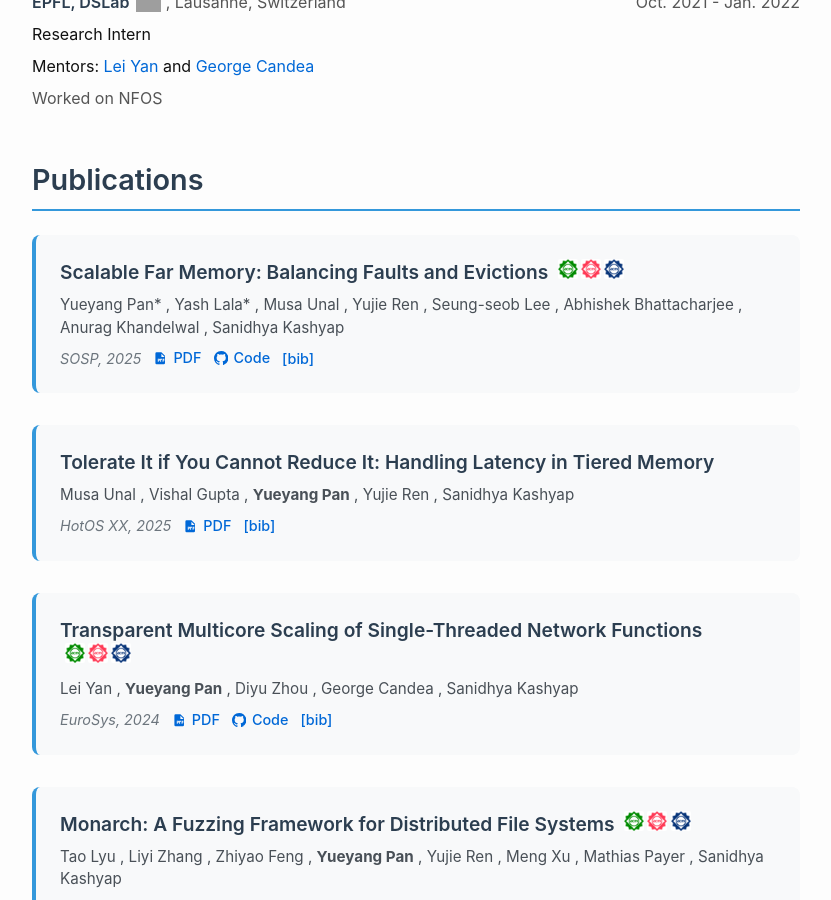
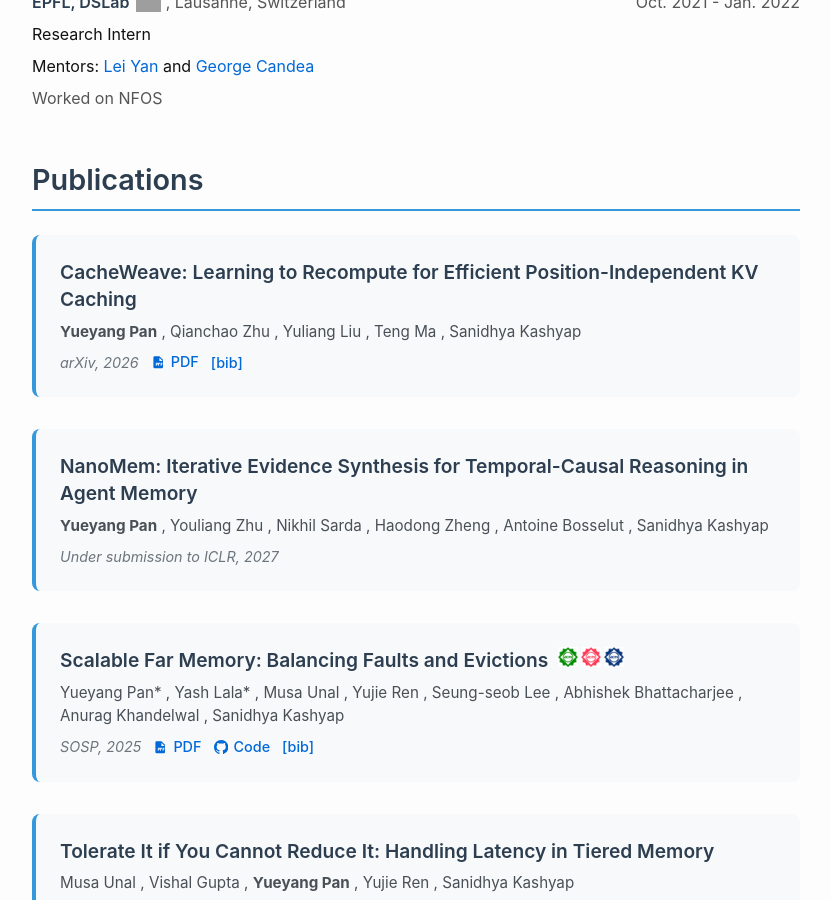
Before and after one commit to PanJason/panjason.github.io, a Jekyll site: the page built from index.markdown, in a window 1280 px wide and 900 px high, scrolled down 1815 px. Shown: the whole window, without its empty margins (224-1055 px from the left). Built offline with Jekyll 4.4.1, drawn with Linux system fonts in a browser that asks for light colours; grey boxes are pictures that could not be loaded.

Commit message:
[Pub] Update pub

```diff
--- a/_data/publications.yml
+++ b/_data/publications.yml
@@ -1,3 +1,23 @@
+- title: "CacheWeave: Learning to Recompute for Efficient Position-Independent KV Caching"
+  authors: ["Yueyang Pan", "Qianchao Zhu", "Yuliang Liu", "Teng Ma", "Sanidhya Kashyap"]
+  venue: "arXiv"
+  year: 2026
+  links:
+    pdf: "https://arxiv.org/pdf/2611.01735"
+  bibtex: |
+    @misc{pan2026cacheweave,
+      title = {CacheWeave: Learning to Recompute for Efficient Position-Independent KV Caching},
+      author = {Pan, Yueyang and Zhu, Qianchao and Liu, Yuliang and Ma, Teng and Kashyap, Sanidhya},
+      year = {2026},
+      eprint = {2611.01735},
+      archivePrefix = {arXiv}
+    }
+
+- title: "NanoMem: Iterative Evidence Synthesis for Temporal-Causal Reasoning in Agent Memory"
+  authors: ["Yueyang Pan", "Youliang Zhu", "Nikhil Sarda", "Haodong Zheng", "Antoine Bosselut", "Sanidhya Kashyap"]
+  venue: "Under submission to ICLR"
+  year: 2027
+
 - title: "Scalable Far Memory: Balancing Faults and Evictions"
   authors: ["Yueyang Pan*", "Yash Lala*", "Musa Unal", "Yujie Ren", "Seung-seob Lee", "Abhishek Bhattacharjee", "Anurag Khandelwal", "Sanidhya Kashyap"]
   venue: "SOSP"
```
